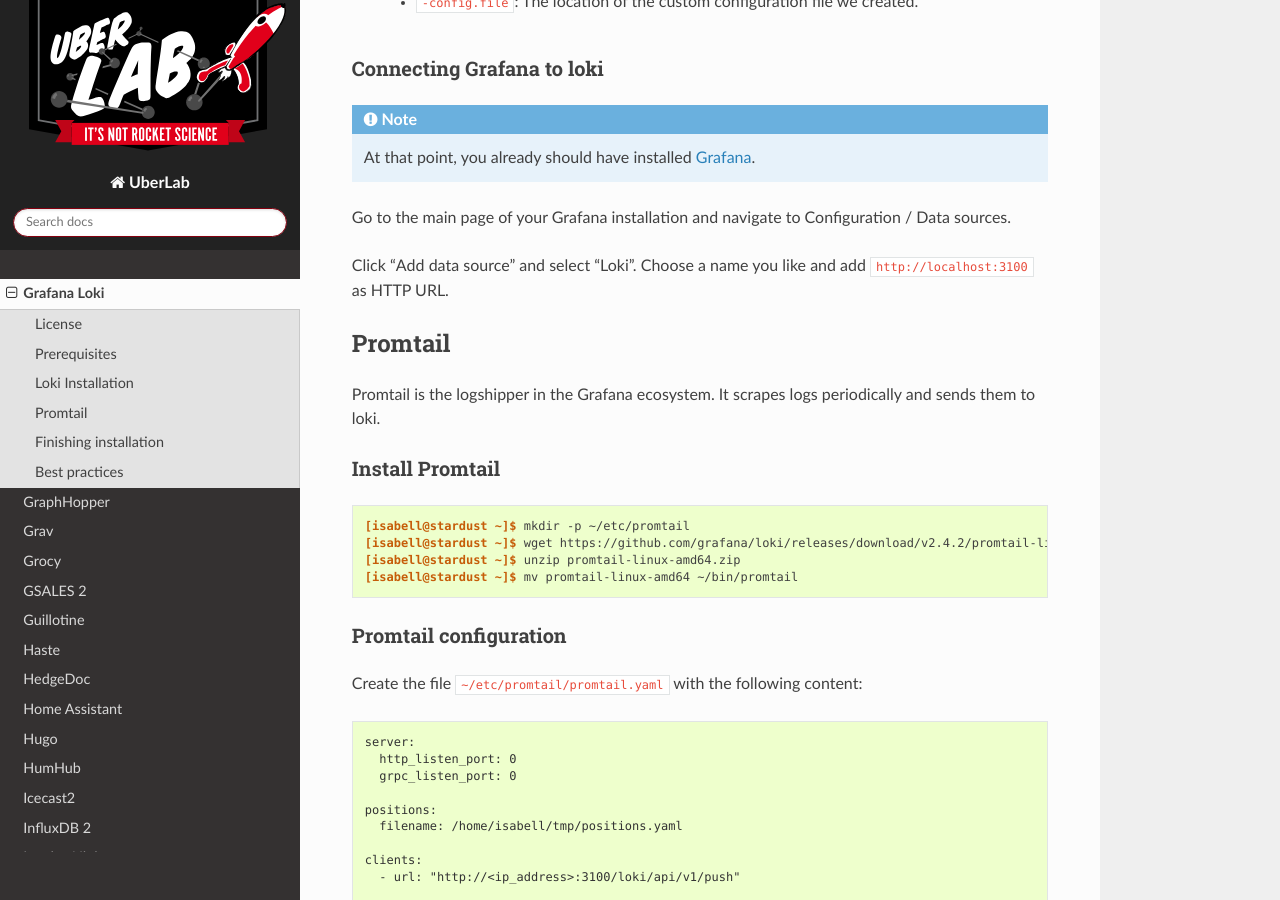
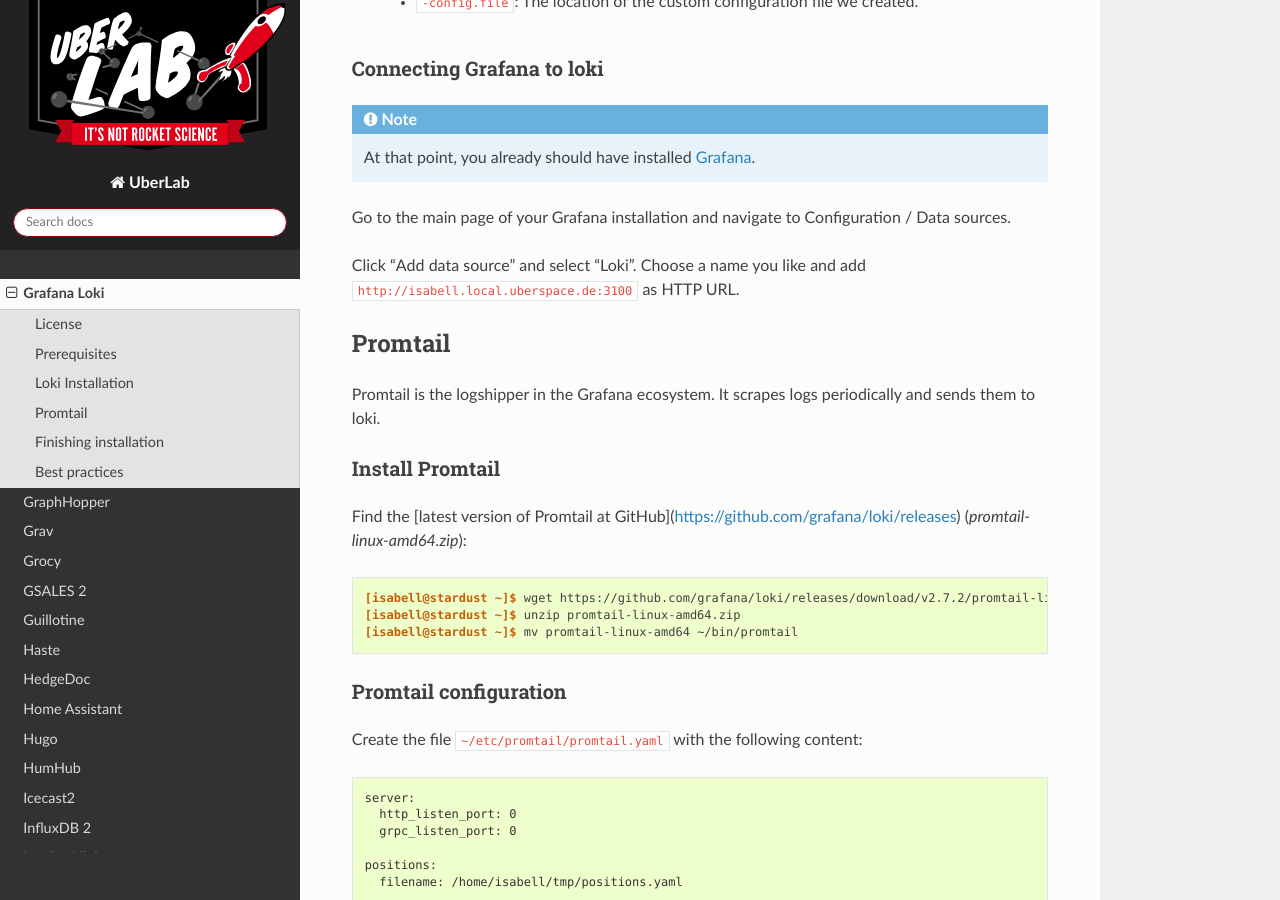
Before and after one commit to Uberspace/lab, a Sphinx documentation site: the page built from source/guide_grafana-loki.rst, in a window 1280 px wide and 900 px high, scrolled down 3456 px. Built offline with Sphinx 7.4.7 and the Read the Docs theme 2.0.0, drawn with Linux system fonts in a browser that asks for light colours.

Commit message:
Fix section about Promtail installation

```diff
--- a/source/guide_grafana-loki.rst
+++ b/source/guide_grafana-loki.rst
@@ -54,7 +54,7 @@
 
 ::
 
- [isabell@stardust ~]$ mkdir -p ~/etc/loki
+ [isabell@stardust ~]$ mkdir -p ~/etc/loki ~/etc/promtail
  [isabell@stardust ~]$
 
 
@@ -137,7 +137,7 @@
 
 Go to the main page of your Grafana installation and navigate to Configuration / Data sources.
 
-Click "Add data source" and select "Loki". Choose a name you like and add ``http://localhost:3100`` as HTTP URL.
+Click "Add data source" and select "Loki". Choose a name you like and add ``http://isabell.local.uberspace.de:3100`` as HTTP URL.
 
 Promtail
 ========
@@ -147,10 +147,11 @@
 Install Promtail
 ----------------
 
+Find the [latest version of Promtail at GitHub](https://github.com/grafana/loki/releases) (`promtail-linux-amd64.zip`):
+
 ::
 
-  [isabell@stardust ~]$ mkdir -p ~/etc/promtail
-  [isabell@stardust ~]$ wget https://github.com/grafana/loki/releases/download/v2.4.2/promtail-linux-amd64.zip
+  [isabell@stardust ~]$ wget https://github.com/grafana/loki/releases/download/v2.7.2/promtail-linux-amd64.zip
   [isabell@stardust ~]$ unzip promtail-linux-amd64.zip
   [isabell@stardust ~]$ mv promtail-linux-amd64 ~/bin/promtail
 
```
